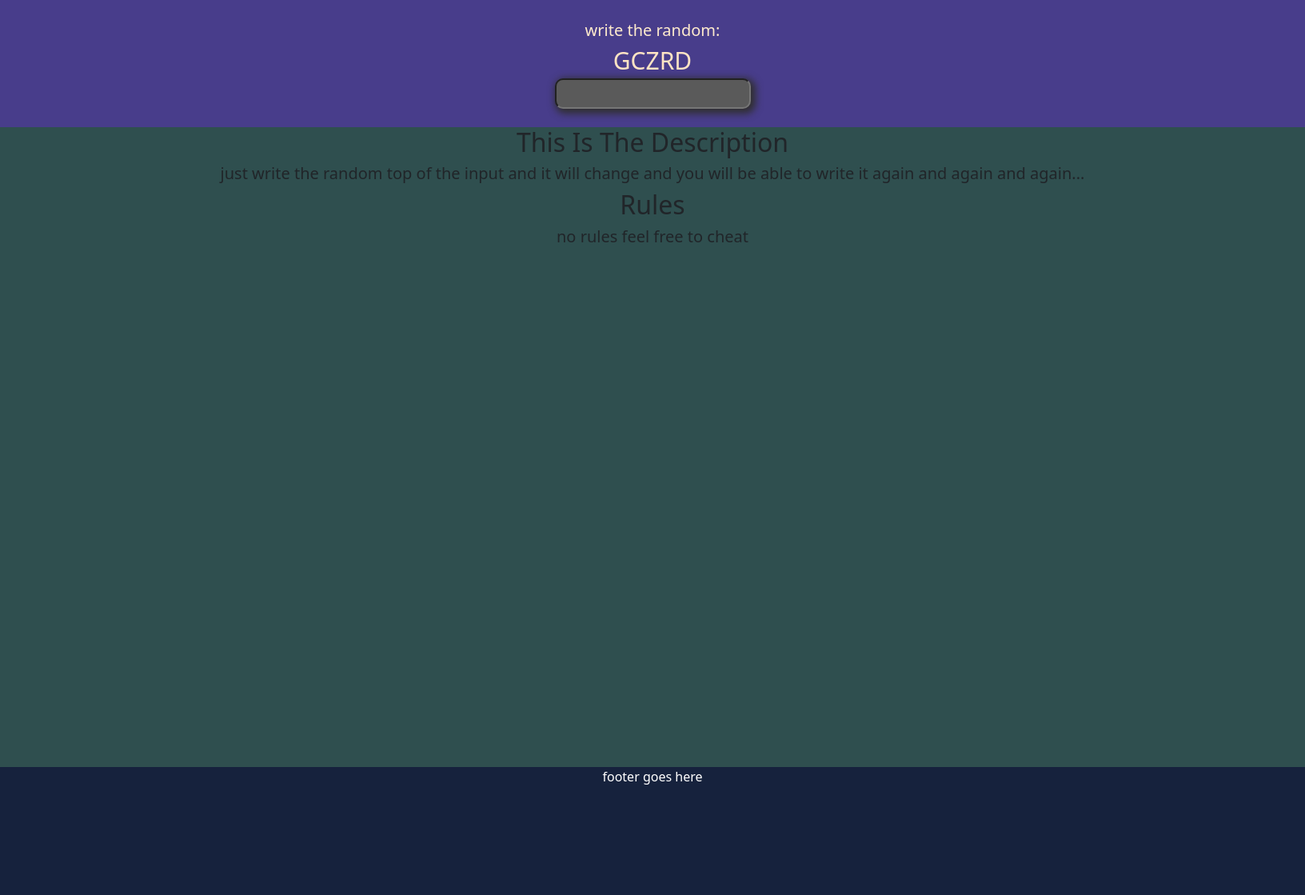
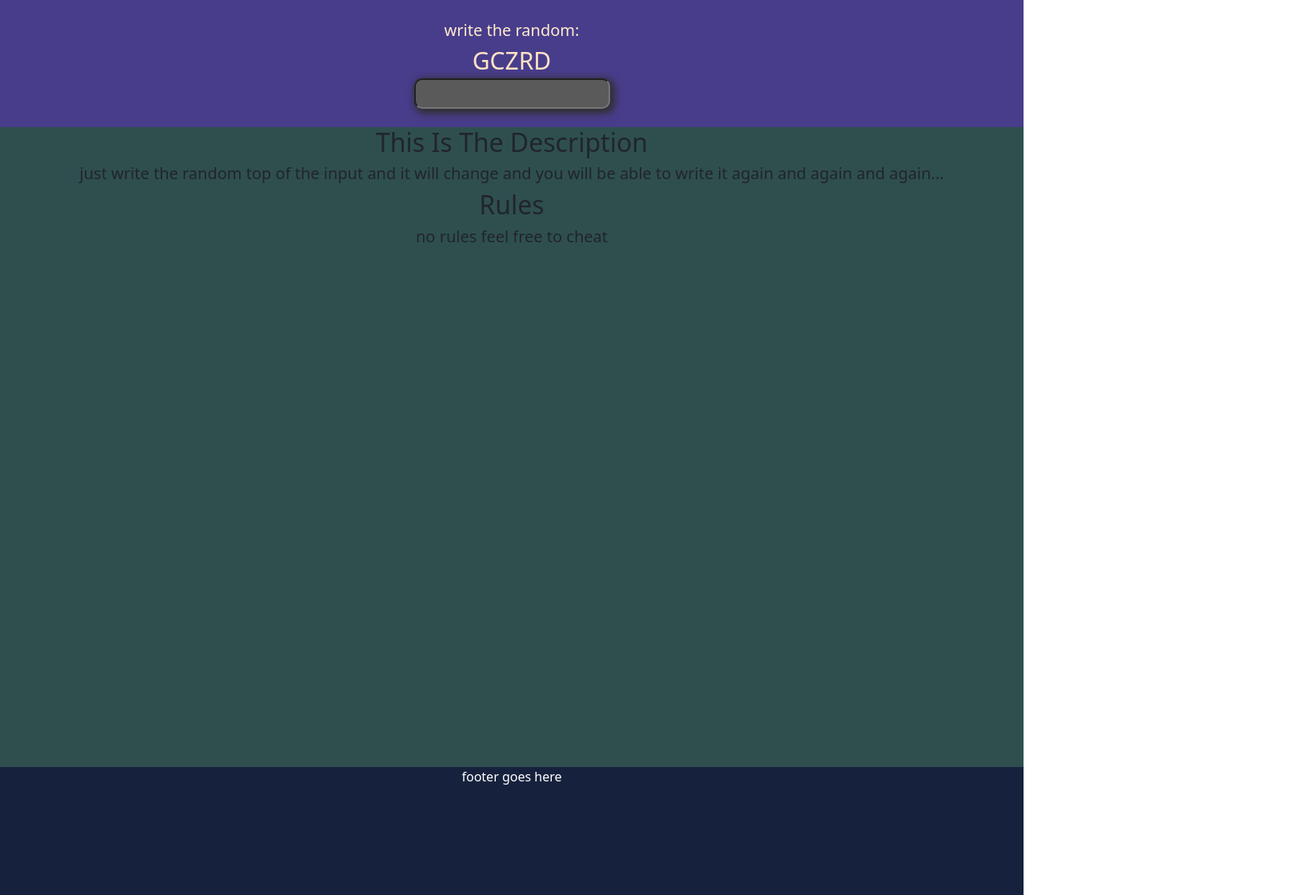
Before and after one commit to Vigorizm/Vigorizm, a plain HTML site: page password/index.html in a window 1280 px wide. Shown: the whole page at 80% size, 1632 px wide, since content can reach past the window. Drawn offline with nearby package versions, Linux system fonts and the light colour scheme.

Commit message:
Update style.css

```diff
--- a/password/style.css
+++ b/password/style.css
@@ -4,7 +4,6 @@ body::-webkit-scrollbar {
 
 .main-container {
     text-align: center;
-    width: 204vh;
     height: 100%;
     background-color: darkslateblue;
     padding: 20px;
@@ -32,11 +31,9 @@ body::-webkit-scrollbar {
     text-align: center;
     background-color: darkslategrey;
     height: 100vh;
-    width: 204vh;
 }
 
 .footer-container{
-    width: 204vh;
     height: 20vh;
     background-color: rgb(22, 34, 61);
     color: #fff;
```
